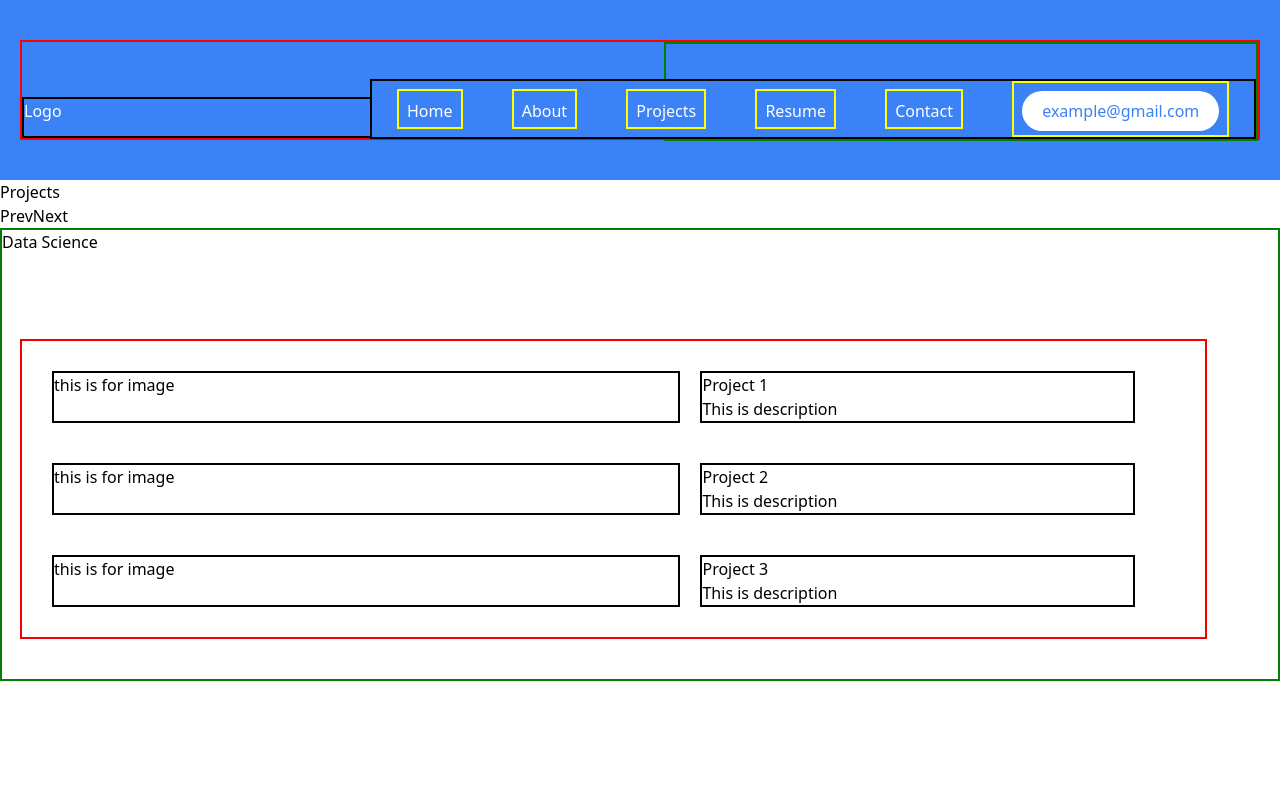
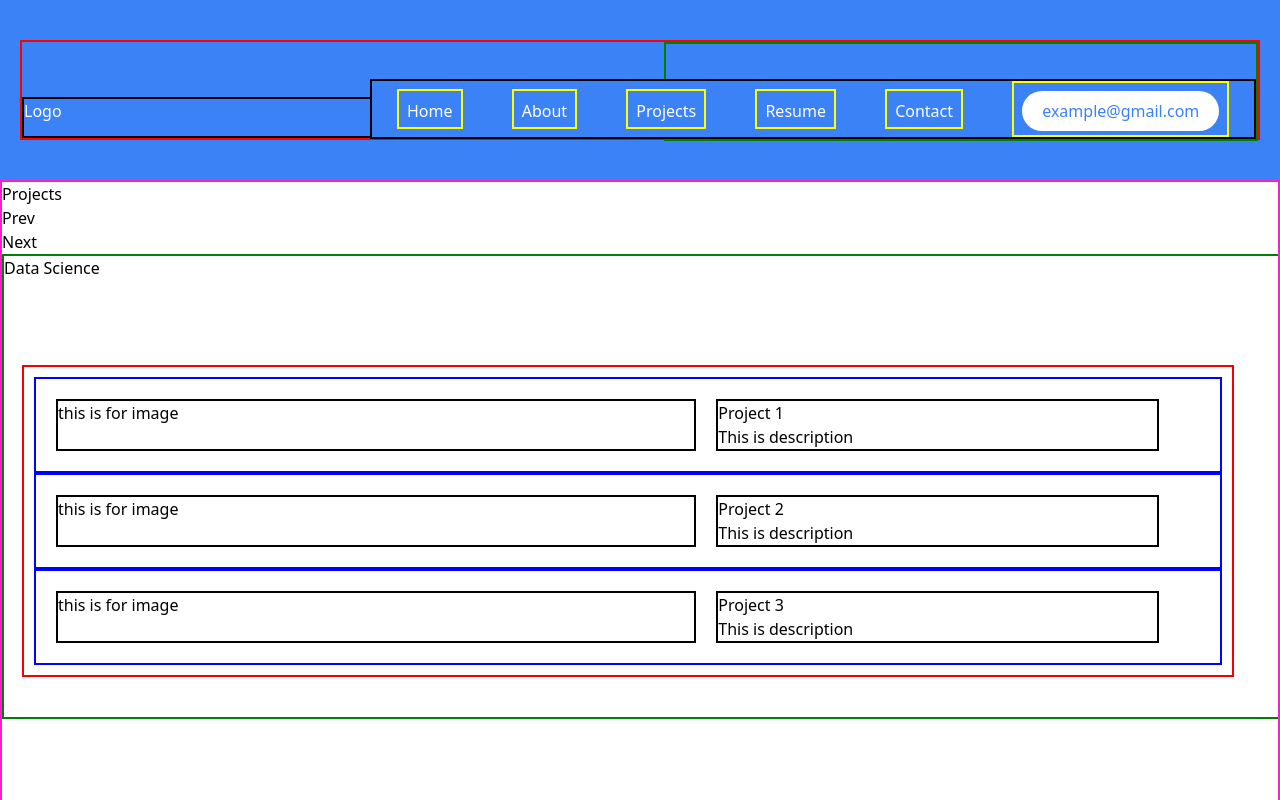
Before and after one commit to darryliswahyudhi/portfolio-project-one, a React (Create React App) app: page /projects in a window 1280 px wide. Built offline with nearby package versions, Linux system fonts and the light colour scheme.

Commit message:
animation still on progress

```diff
--- a/src/components/project-page.jsx
+++ b/src/components/project-page.jsx
@@ -1,37 +1,13 @@
 //Imports from React
 import React, { useState } from "react";
-import { motion, AnimatePresence } from "framer-motion";
+import { motion, AnimatePresence, easeInOut } from "framer-motion";
 
 //Imports from files
 import "../css/project-page.css";
 import Header from "./header";
 import Footer from "./footer";
 
-const variants = {
-  enter: (direction) => {
-    return {
-      x: direction > 0 ? 1000 : -1000,
-      opacity: 0,
-    };
-  },
-  center: {
-    zIndex: 1,
-    x: 0,
-    opacity: 1,
-  },
-  exit: (direction) => {
-    return {
-      zIndex: 0,
-      x: direction < 0 ? 1000 : -1000,
-      opacity: 0,
-    };
-  },
-};
-
 function ProjectPage() {
-  const [direction, setDirection] = useState(0);
-  const [index, setIndex] = useState(0);
-
   const projectSections = [
     <div className="project-section">
       <span>Data Science</span>
@@ -137,7 +113,30 @@ function ProjectPage() {
     </div>,
   ];
 
+  const [direction, setDirection] = useState(0);
+  const [index, setIndex] = useState(0);
   const numSections = projectSections.length;
+
+  const variants = {
+    enter: (direction) => {
+      return {
+        x: direction > 0 ? 1000 : -1000,
+        opacity: 0,
+      };
+    },
+    center: {
+      zIndex: 1,
+      x: 0,
+      opacity: 1,
+    },
+    exit: (direction) => {
+      return {
+        zIndex: 0,
+        x: direction > 0 ? 1000 : -1000,
+        opacity: 0,
+      };
+    },
+  };
 
   return (
     <div className="project-page-container">
@@ -148,9 +147,15 @@ function ProjectPage() {
         <div className="project-body-title">
           <span>Projects</span>
         </div>
+        <div className="button-container">
+          <div className="button-container-prev">
+            <button onClick={() => {setIndex((numSections + index - 1) % numSections); setDirection(-1);}}>Prev</button>
+          </div>
+          <div className="button-container-next">
+            <button onClick={() => {setIndex((index + 1) % numSections); setDirection(1);}}>Next</button>
+          </div>
+        </div>
         <div className="project-container">
-        <button onClick={() => {setIndex((numSections + index - 1) % numSections); setDirection(-1);}}>Prev</button>
-        <button onClick={() => {setIndex((index + 1) % numSections); setDirection(1);}}>Next</button>
           <AnimatePresence initial={false} custom={direction}>
           <motion.div
             key={index}
@@ -161,7 +166,7 @@ function ProjectPage() {
             exit="exit"
             transition={{
               x: { type: "spring", stiffness: 300, damping: 30 },
-                opacity: { duration: 1 },
+              opacity: { duration: 1.5 }, // Apply easeInOut easing
             }}
           >
             {projectSections[index]}
--- a/src/css/project-page.css
+++ b/src/css/project-page.css
@@ -7,23 +7,20 @@
   display: flex;
   flex-direction: column;
   background: rgb(255, 255, 255);
+  border: 2px solid rgb(255, 27, 206);
   min-height: 100vh;
 }
 
-.data-barba-container{
-    height: auto;
-    width: auto;
-    border: 2px solid yellow;
-}
-
 .project-container {
+  display: flex;
+  flex-direction: row;
   overflow: hidden;
 }
 
 .project-section {
-  transition: transform 1s ease-in-out;
-  width: 100%;
   border: 2px solid green;
+  min-width: 100vw;
+  height: auto;
 }
 
 .project-content {
@@ -32,7 +29,7 @@
   align-self: center;
   justify-content: center;
   border: 2px solid rgb(245, 0, 0);
-  width: 93%;
+  width: 95%;
   margin-top: 85px;
   margin-bottom: 40px;
 }
@@ -41,6 +38,7 @@
   display: flex;
   flex-direction: row;
   padding: 10px;
+  border: 2px solid blue;
 }
 
 .project-image {
```
Lines whose indentation alone changed are shown as unchanged.
